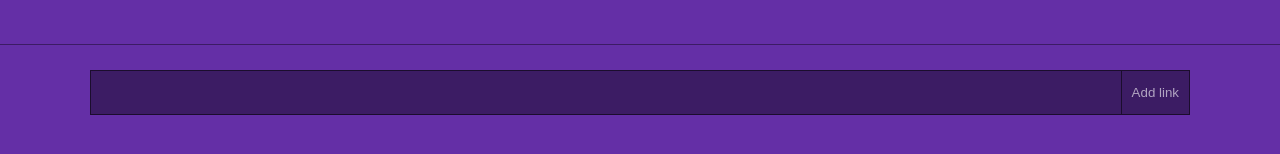
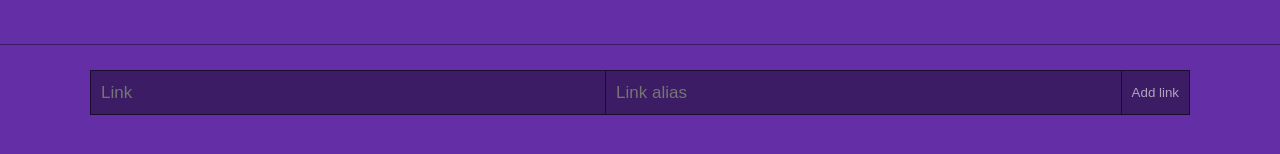
Before and after one commit to haron-IV/home-screen, a React (Create React App) app: page / in a window 1280 px wide. Shown: the part 452-606 px from the top of the page. Built offline with nearby package versions, Linux system fonts and the light colour scheme; the HTML template or start-up script is replaced by a standard one.

Commit message:
add link alias for bookmark

```diff
--- a/src/components/bookmarks.js
+++ b/src/components/bookmarks.js
@@ -18,8 +18,14 @@ export default  function Bookmarks() {
   return (
     <div className="bookmark-list-wrapper">
       <ul className="bookmark-list">
-        {bokmarkLinks.map( ({ link, id}) => <li key={id} className="bookmark-link">
-          <a href={link} target="_blank" rel="noreferrer" data-tip={link.length > 50 ? link : null}>{prepareLinkToShow(link)}</a>
+        {bokmarkLinks.map( ({ link, linkAlias, id}) => <li key={id} className="bookmark-link">
+          <div>
+            <span className="link-alias">{linkAlias}:</span>
+            <a href={link} target="_blank" rel="noreferrer" data-tip={link.length > 50 ? link : null}>
+              {prepareLinkToShow(link)}
+            </a>
+          </div>
+
           {isEditing ?
             <button className="bookmark-delete" onClick={() =>  deleteLink(id)}>🗑</button>
           : <ReactTooltip />}
--- a/src/components/sectionBookmark.js
+++ b/src/components/sectionBookmark.js
@@ -8,11 +8,13 @@ import { uuid } from '../utils'
 export default  function SectionBookmark() {
   const dispatch = useDispatch()
   const [link, setLink] = useState('')
+  const [linkAlias, setLinkAlias] = useState('')
   const addLinkToBookmark = e => {
     e.preventDefault()
     if (link.length > 5) {
       const bookmarkLink = {
         link,
+        linkAlias,
         id: uuid()
       }
       dispatch(addBookmark(bookmarkLink))
@@ -26,7 +28,8 @@ export default  function SectionBookmark() {
     <section className="section-bookmark">
       <div className="input-wrapper">
         <form className="bookmark-form" onSubmit={e => addLinkToBookmark(e)}>
-          <input type="text" className="bookmark-input" value={link} onInput={e => setLink(e.target.value)}/>
+          <input type="text" className="bookmark-input" value={link} placeholder="Link" onInput={e => setLink(e.target.value)}/>
+          <input type="text" className="bookmark-input bookmark-input-alias" value={linkAlias} placeholder="Link alias" onInput={e => setLinkAlias(e.target.value)}/>
           <input type="submit" className="bookmark-submit" value="Add link"/>
         </form>
       </div>
--- a/src/components/styles/Bookmarks.css
+++ b/src/components/styles/Bookmarks.css
@@ -26,6 +26,10 @@
   align-items: center;
   justify-content: space-between;
   padding: 5px;
+  min-height: 40px;
+}
+.link-alias {
+  padding-right: 15px;
 }
 .bookmark-link a {
   color: var(--modal-font-color);
--- a/src/components/styles/sectionBookmark.css
+++ b/src/components/styles/sectionBookmark.css
@@ -28,6 +28,9 @@
   color: var(--modal-font-color);
   outline: transparent;
 }
+.bookmark-input-alias {
+  border-width: 1px 1px 1px 0;
+}
 
 .bookmark-submit {
   background-color: var(--modal-input-bg);
```
Also changed, not shown: 1 other file (tests, documents, lock files or other folders).
